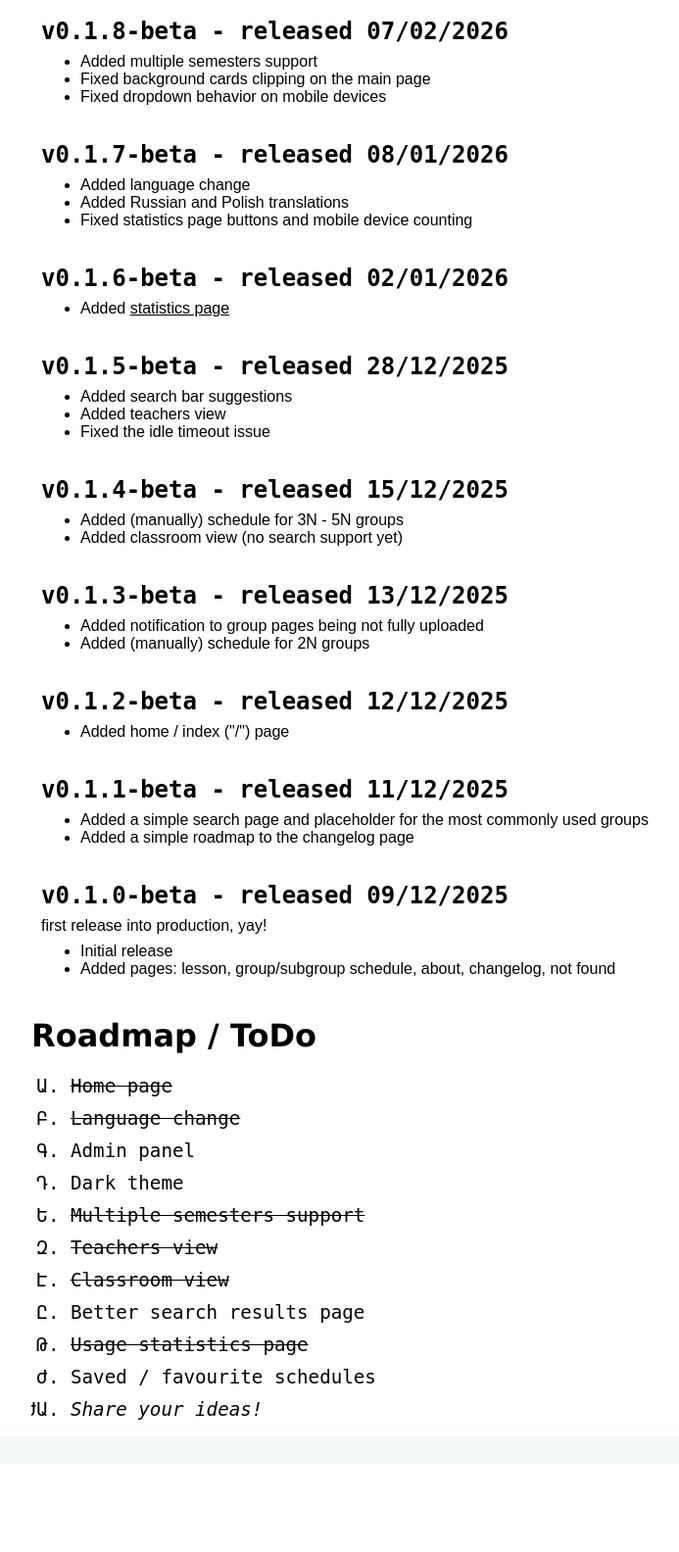
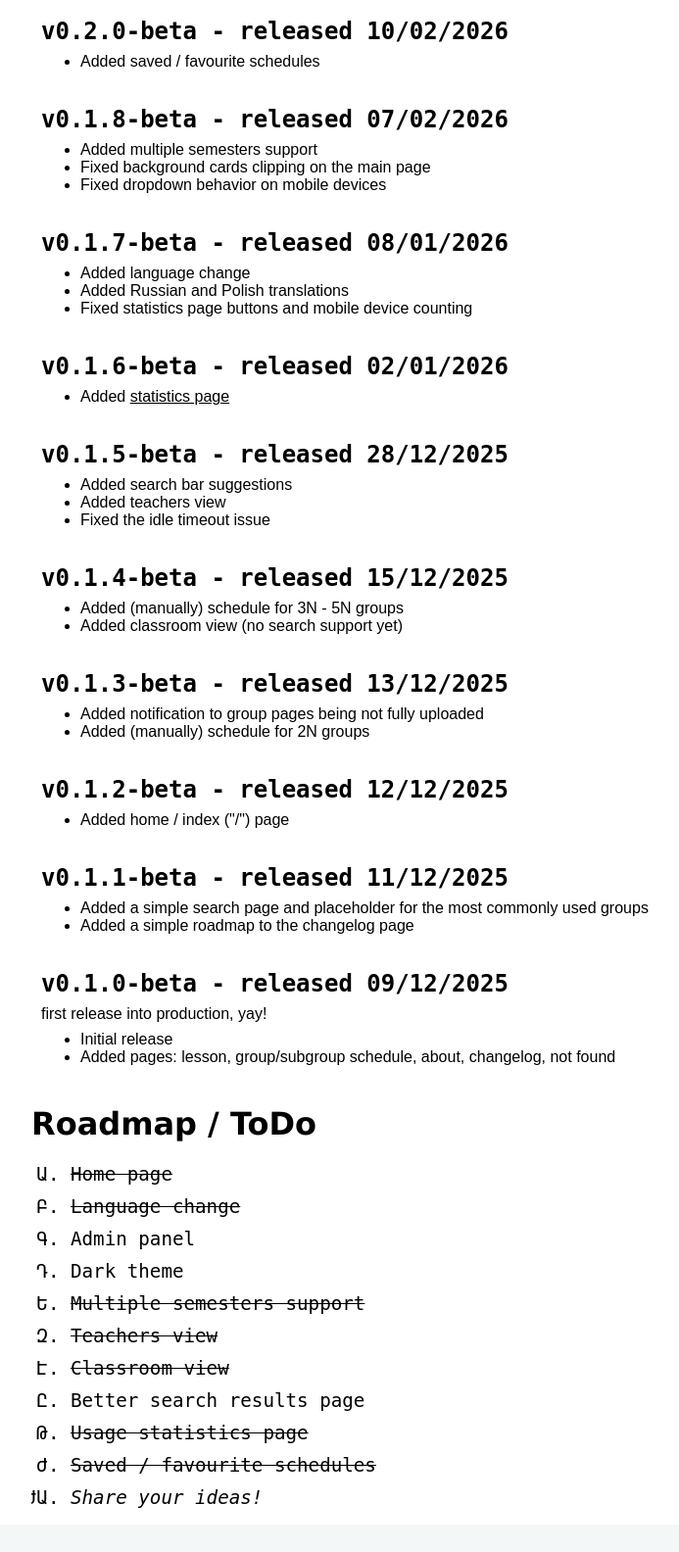
Before and after one commit to Kak0ytachel/MckSchedule, a Python web app: template templates/changelog.html in a window 1280 px wide. Shown: the part 81-1665 px from the top of the page at 98% size, without its empty margins (108-801 px from the left). Before the commit the page ends 1530 px from the top, so only its background shows below. Run offline with Jinja, Linux system fonts and the light colour scheme; the template is opened without the code that fills it, so the values that code supplies are empty; some libraries are stand-ins or nearby versions.

Commit message:
changelog updated

```diff
--- a/templates/changelog.html
+++ b/templates/changelog.html
@@ -17,6 +17,12 @@
         <p> {{ translate(request, "changelog-text")}} <a href="/about"> {{ translate(request, "changelog-link")}}</a></p>
     </header>
     <section>
+        <article class="changelog-article">
+            <h2> v0.2.0-beta - released 10/02/2026</h2>
+            <ul>
+                <li> Added saved / favourite schedules</li>
+            </ul>
+        </article>
         <article class="changelog-article">
             <h2>v0.1.8-beta - released 07/02/2026</h2>
             <ul>
@@ -96,7 +102,7 @@
             <li><del>Classroom view</del></li>
             <li>Better search results page</li>
             <li><del>Usage statistics page</del></li>
-            <li>Saved / favourite schedules</li>
+            <li><del>Saved / favourite schedules</del></li>
             <li><i>Share your ideas!</i></li>
         </ul>
     </div>
```
Also changed, not shown: changelog.md.
